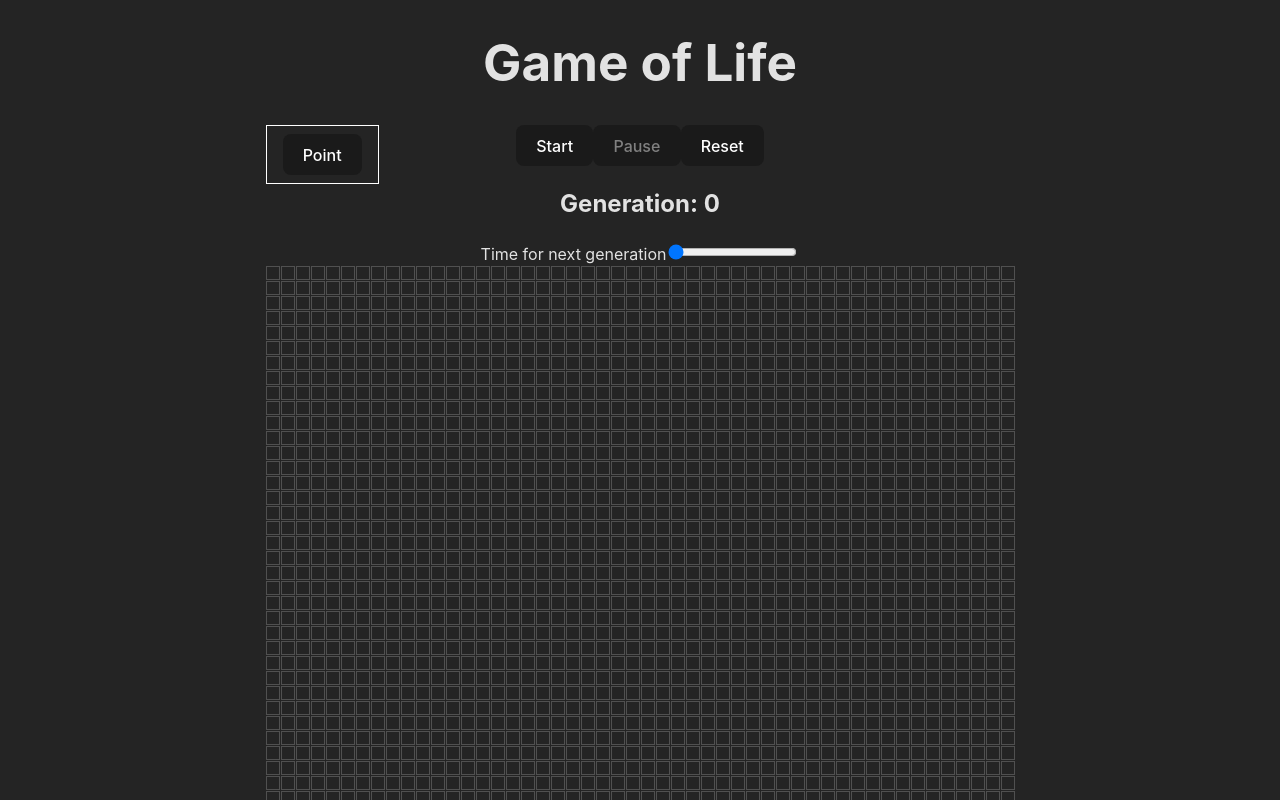
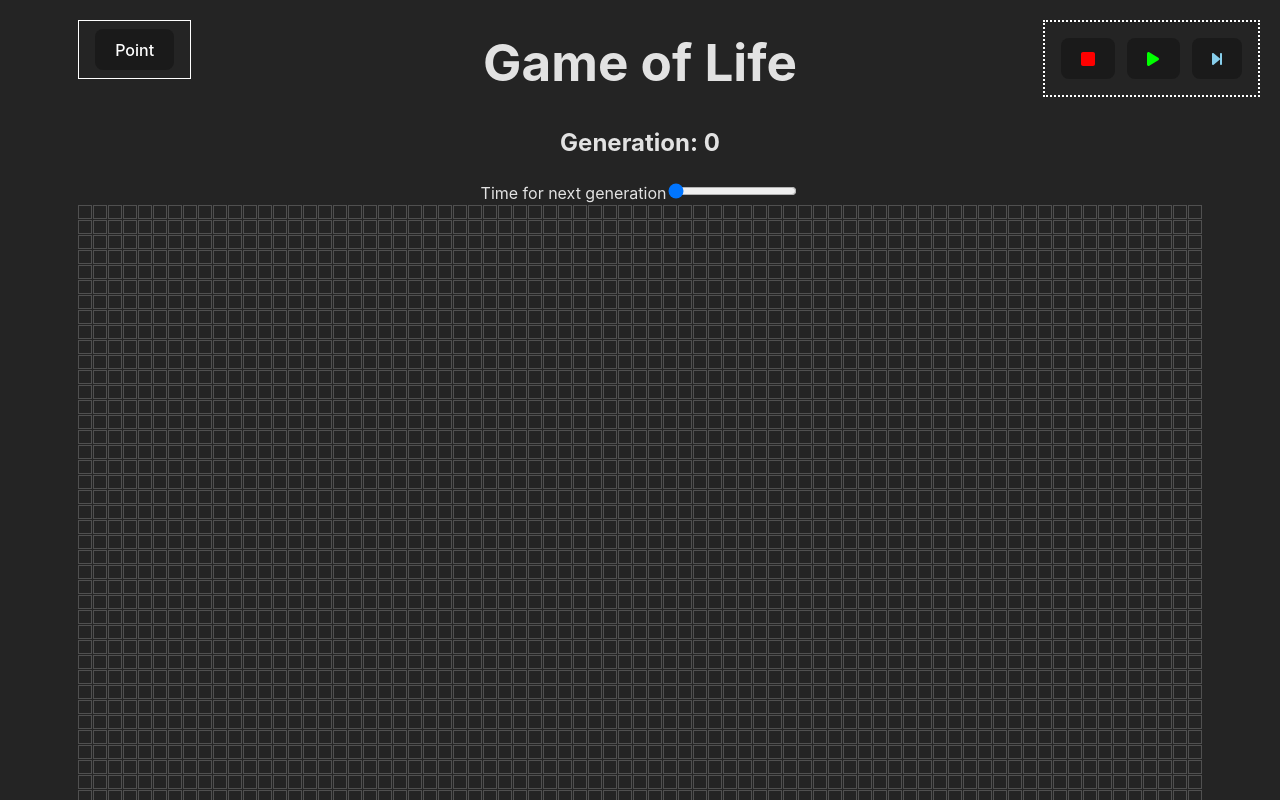
Before and after one commit to arpitkarnatak/game-of-life-simulator, a React (Vite) app: page / in a window 1280 px wide. Shown: the top 800 px of the page. Built offline with nearby package versions, Linux system fonts and the light colour scheme.

Commit message:
Fixefd grid size, added icon buttons, improve UI

```diff
--- a/package.json
+++ b/package.json
@@ -10,6 +10,11 @@
     "preview": "vite preview"
   },
   "dependencies": {
+    "@fortawesome/fontawesome-svg-core": "^6.4.2",
+    "@fortawesome/free-brands-svg-icons": "^6.4.2",
+    "@fortawesome/free-regular-svg-icons": "^6.4.2",
+    "@fortawesome/free-solid-svg-icons": "^6.4.2",
+    "@fortawesome/react-fontawesome": "^0.2.0",
     "react": "^18.2.0",
     "react-dom": "^18.2.0"
   },
--- a/src/components/Board/Board.tsx
+++ b/src/components/Board/Board.tsx
@@ -2,6 +2,13 @@ import { useState } from "react";
 import "./styles.css";
 import useGame, { CellState } from "../../hooks/useGame";
 import ShapeSelector from "./ShapeSelector";
+import {
+  faForwardStep,
+  faPause,
+  faPlay,
+  faSquare,
+} from "@fortawesome/free-solid-svg-icons";
+import { FontAwesomeIcon } from "@fortawesome/react-fontawesome";
 
 export default function Board() {
   const [intervalPeriod, setIntervalPeriod] = useState(100);
@@ -9,6 +16,7 @@ export default function Board() {
   const {
     simulationRunning,
     board,
+    forwardStep,
     modifyIndex,
     startSimulation,
     generation,
@@ -28,18 +36,30 @@ export default function Board() {
   }
   return (
     <div className="board-main">
-      <div style={{position: 'relative', width: '100%'}}>
+      <div style={{ position: "relative", width: "100%" }}>
         <ShapeSelector />
       </div>
 
-      <button onClick={startSimulation} disabled={simulationRunning}>
-        Start
-      </button>
-      <button onClick={stopSimulation} disabled={!simulationRunning}>
-        Pause
-      </button>
-      <button onClick={resetSimulation}>Reset</button>
       <h2>Generation: {generation}</h2>
+
+      <div style={{ position: "relative", width: "100%" }}>
+        <div className="animation-control-bar">
+          <button onClick={resetSimulation}>
+            <FontAwesomeIcon icon={faSquare} color="red" />
+          </button>
+          <button
+            onClick={simulationRunning ? stopSimulation : startSimulation}
+          >
+            <FontAwesomeIcon
+              icon={simulationRunning ? faPause : faPlay}
+              color={simulationRunning ? "white" : "rgb(0,255,0)"}
+            />
+          </button>
+          <button onClick={forwardStep}>
+            <FontAwesomeIcon icon={faForwardStep} color="skyblue" />
+          </button>
+        </div>
+      </div>
 
       <label>Time for next generation</label>
       <input
--- a/src/components/Board/ShapeSelector.tsx
+++ b/src/components/Board/ShapeSelector.tsx
@@ -8,7 +8,6 @@ import {
   Glider,
   GosperGliderGun,
   HeavyweightSpaceship,
-  Replicator,
   LightweightSpaceship,
   Loaf,
   MiddleweightSpaceship,
@@ -29,7 +28,7 @@ const shapesDirectory = {
     HeavyweightSpaceship,
   ],
   Oscillators: [Blinker, Toad, Beacon, Pentadecathlon, Pulsar],
-  Misc: [GosperGliderGun, Replicator],
+  Misc: [GosperGliderGun],
 };
 
 export default function ShapeSelector() {
--- a/src/components/Board/styles.css
+++ b/src/components/Board/styles.css
@@ -2,6 +2,20 @@
   position: relative;
   width: 100%;
 }
+
+.animation-control-bar {
+  position: fixed;
+  top: 20px;
+  right: 20px;
+  padding: 16px;
+  border: 2px dotted white;
+  background-color: #242424;
+  justify-content: center;
+  display: flex;
+  flex-wrap: wrap;
+  gap: 12px;
+}
+
 .grid-row {
   display: flex;
   gap: 1px;
@@ -36,12 +50,13 @@ dead-cell {
 }
 
 .shape-selector-main {
+  position: fixed;
+  top: 20px;
   display: flex;
   flex-direction: column;
   gap: 12px;
   border: 1px solid white;
   padding: 8px 16px;
-  position: absolute;
   background-color: #242424;
 }
 
--- a/src/context/GlobalContext.tsx
+++ b/src/context/GlobalContext.tsx
@@ -22,7 +22,7 @@ export const GlobalContext = createContext<IGlobalContext>({
 });
 export default function GlobalContextProvider({ children }: PropsWithChildren) {
   const [currentShape, setCurrentShape] = useState<Shape>(Point);
-  const [boardSize, setBoardSize] = useState(50);
+  const [boardSize, setBoardSize] = useState(75);
   return (
     <GlobalContext.Provider
       value={{
--- a/src/hooks/useGame.ts
+++ b/src/hooks/useGame.ts
@@ -118,6 +118,7 @@ export default function useGame(intervalPeriod: number) {
           )
         );
     },
+    forwardStep: simulate,
     generation,
   };
 }
```
Also changed, not shown: 1 other file (tests, documents, lock files or other folders).
